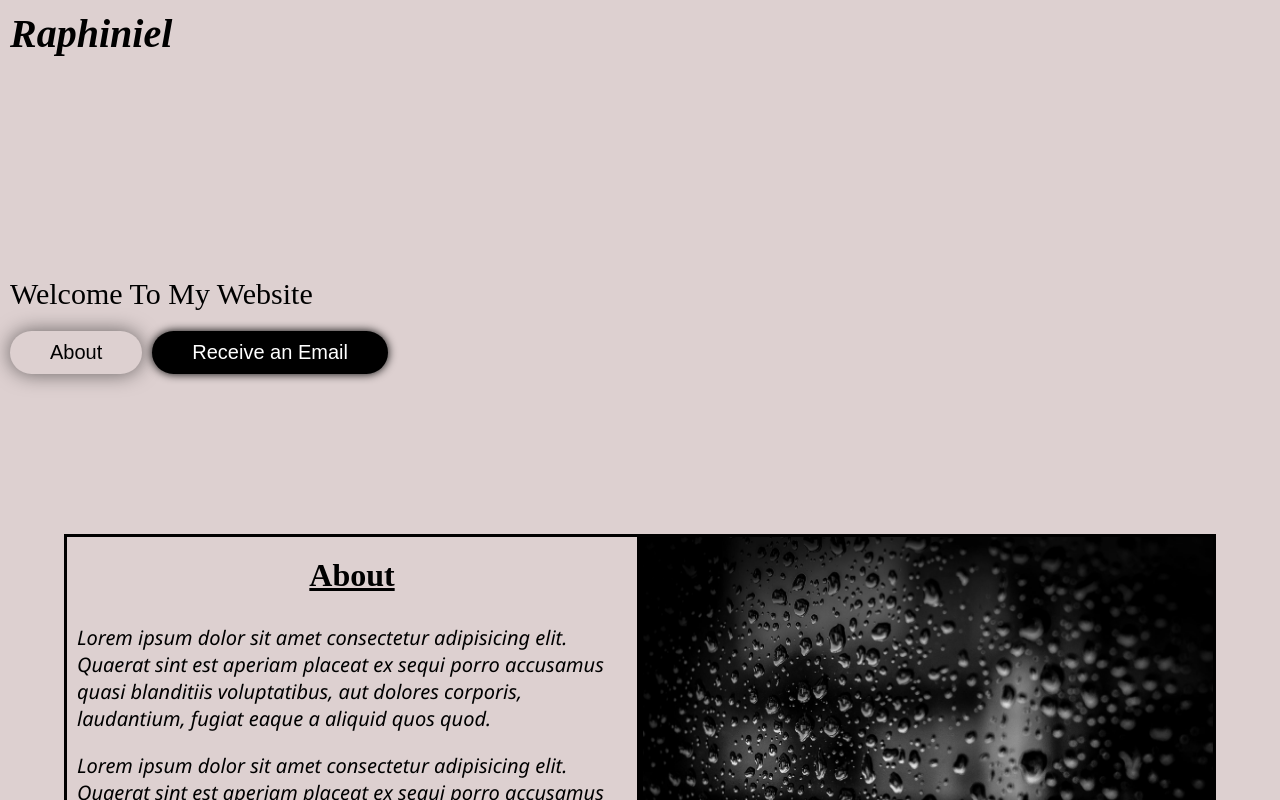
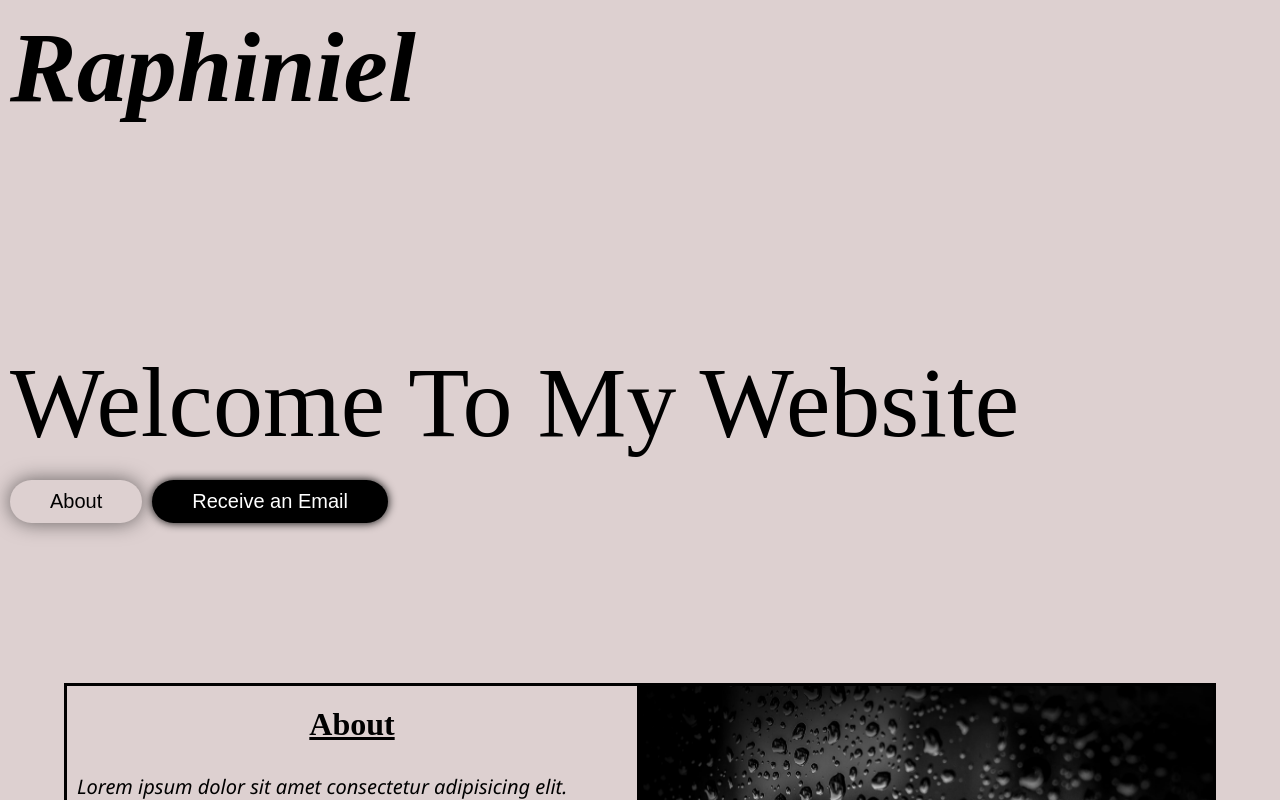
Before and after one commit to Raphiniel/MyPortfolio, a React (Vite) app: page / in a window 1280 px wide. Shown: the top 800 px of the page. Built offline with nearby package versions, Linux system fonts and the light colour scheme.

Commit message:
initial commit

```diff
--- a/src/App.jsx
+++ b/src/App.jsx
@@ -1,6 +1,8 @@
 import { useState } from 'react'
 import Top from './pages/Top'
 import Body from './home/body'
+import Footerz from './home/footerz'
+import {BrowserRouter, Routes, Route} from 'react-router-dom';
 
 
 function App() {
@@ -10,7 +12,8 @@ function App() {
     <>
       <Top/>
       <Body/>
-    </>
+      <Footerz/>
+      </>
   )
 }
 
--- /dev/null
+++ b/src/home/footerz.jsx
@@ -0,0 +1,20 @@
+import {BrowserRouter, Routes,Route} from "react-router-dom";
+const Footerz = ()=>{
+    return (
+        <>
+        <div>
+            <footer>
+                <div className="leftContainer">
+                    <BrowserRouter>
+                    <Routes>
+                        <Route path='/Footer' element={<Footerz/>}></Route>
+                    </Routes>
+                    </BrowserRouter>
+                </div>
+            </footer>
+        </div>
+        </>
+    );
+};
+
+export default Footerz
--- a/src/pages/top.css
+++ b/src/pages/top.css
@@ -20,7 +20,7 @@
     #logo{
         font-style: italic;
         font-family: serif;
-        font-size: 40px;
+        font-size: 100px;
         padding: 10px;
         /* z-index: -1; */
         position: sticky;
@@ -29,7 +29,7 @@
     }
 
     .welcomeText{
-        font-size: 30px;
+        font-size: 100px;
         padding: 10px;
 
     }
```
